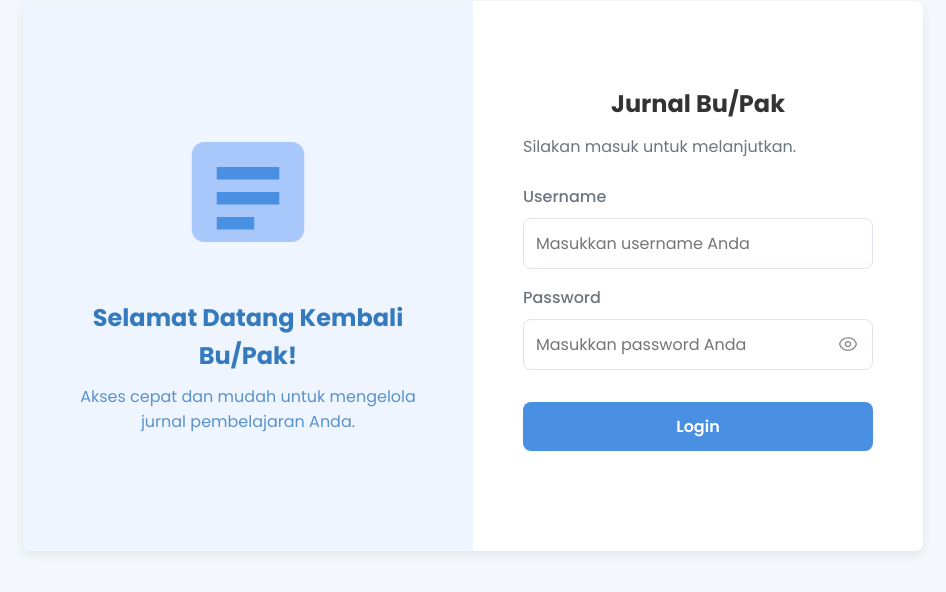
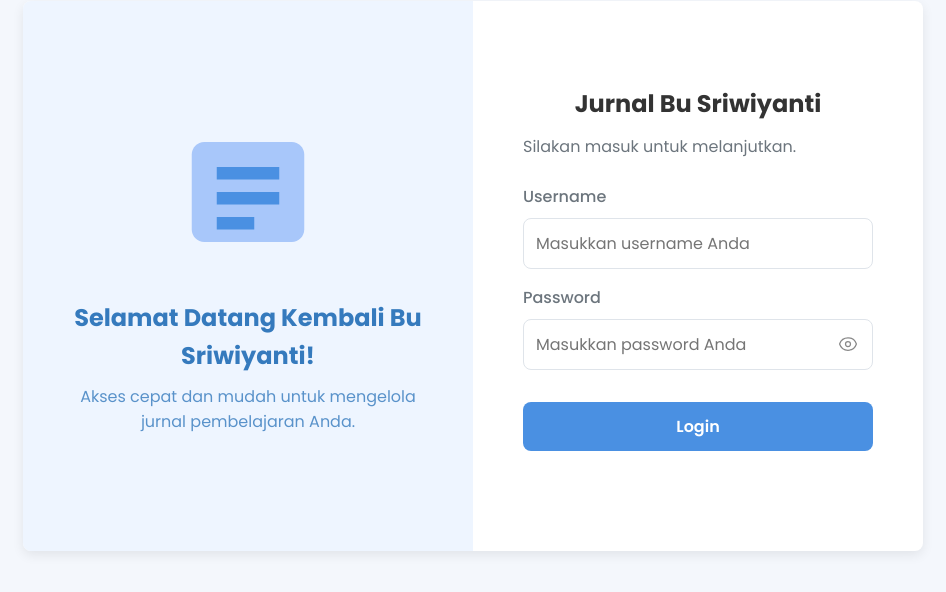
Before and after one commit to Wahyudi-1/jurnalSriwiyanti, a plain HTML site: page index.html in a window 1280 px wide. Shown: the part 124-716 px from the top of the page, without its empty margins (167-1113 px from the left). Drawn offline with Linux system fonts and the light colour scheme.

Commit message:
Update index.html

```diff
--- a/index.html
+++ b/index.html
@@ -6,7 +6,7 @@
     <!-- ========================================================== -->
     <meta charset="UTF-8">
     <meta name="viewport" content="width=device-width, initial-scale=1.0">
-    <title>Login - Jurnal Pelajaran Bu/Pak</title>
+    <title>Login - Jurnal Pelajaran Bu Sriwiyanti</title>
 
     <!-- ========================================================== -->
     <!-- STYLESHEETS & FONTS                                        -->
@@ -41,7 +41,7 @@
                     <path d="M7 12H17V14H7V12Z" fill="#4a90e2"/>
                     <path d="M7 16H13V18H7V16Z" fill="#4a90e2"/>
                 </svg>
-                <h3>Selamat Datang Kembali Bu/Pak!</h3>
+                <h3>Selamat Datang Kembali Bu Sriwiyanti!</h3>
                 <p>Akses cepat dan mudah untuk mengelola jurnal pembelajaran Anda.</p>
             </div>
         </div>
@@ -50,7 +50,7 @@
         <div class="login-form-container">
             <div class="login-form-content">
 
-                <h2 class="logo">Jurnal Bu/Pak</h2>
+                <h2 class="logo">Jurnal Bu Sriwiyanti</h2>
                 <p style="color: var(--text-light); margin-bottom: 25px;">Silakan masuk untuk melanjutkan.</p>
 
                 <form onsubmit="event.preventDefault(); document.getElementById('loginButton').click();">
```
